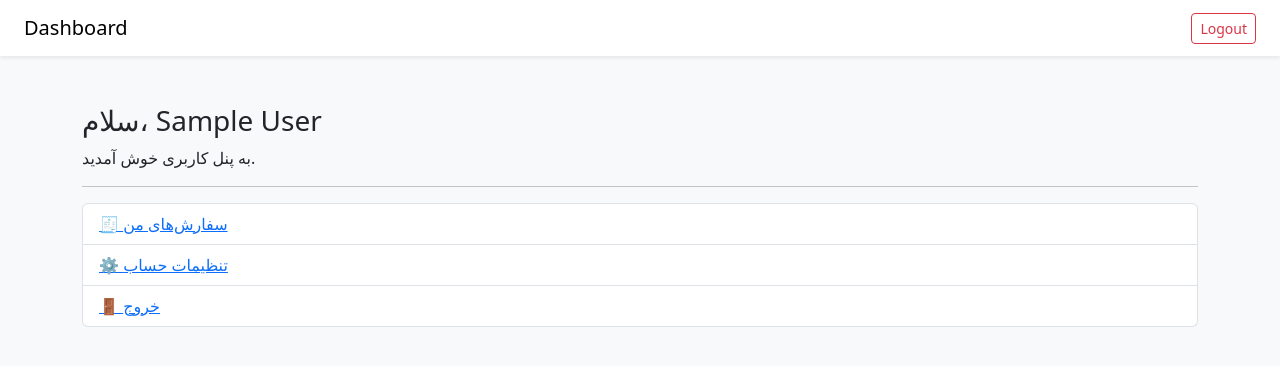
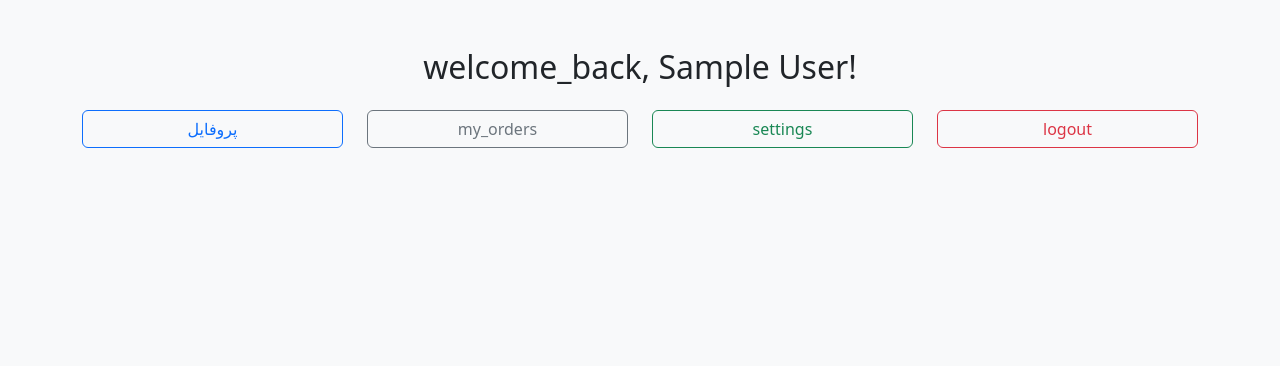
Before and after one commit to HassanEhsani/simple_shop, a Flask app: page /dashboard in a window 1280 px wide. Shown: the top 366 px of the page. Run offline with Flask 3, Linux system fonts and the light colour scheme; the visitor is signed in with stand-in values (Sample User, id 1).

Commit message:
Проект готов. Все работает стабильно и готово к публикации.

```diff
--- a/app/routes.py
+++ b/app/routes.py
@@ -186,3 +186,26 @@ def logout():
 def dashboard():
     lang = request.args.get('lang', 'fa')
     return render_template('dashboard.html', lang=lang, user=current_user)
+
+# @main.route('/dashboard')
+# @login_required
+# def dashboard():
+#     return render_template('dashboard.html', lang=request.args.get('lang', 'fa'))
+
+
+
+
+@main.route('/profile/<lang>')
+@login_required
+def profile(lang):
+    return render_template('profile.html', lang=lang, user=current_user)
+
+@main.route('/<lang>/orders')
+@login_required
+def orders(lang):
+    return render_template('orders.html', lang=lang, user=current_user)
+
+@main.route('/settings/<lang>')
+@login_required
+def settings(lang):
+    return render_template('settings.html', lang=lang, user=current_user)
--- a/app/templates/dashboard.html
+++ b/app/templates/dashboard.html
@@ -1,40 +1,28 @@
 <!DOCTYPE html>
 <html lang="{{ lang }}">
-  <head>
-    <meta charset="UTF-8" />
-    <title>Dashboard</title>
-    <link
-      href="https://cdn.jsdelivr.net/npm/bootstrap@5.3.3/dist/css/bootstrap.min.css"
-      rel="stylesheet"
-    />
-  </head>
-  <body class="bg-light">
-    <nav class="navbar navbar-expand-lg navbar-light bg-white shadow-sm px-4">
-      <span class="navbar-brand">Dashboard</span>
-      <div class="ms-auto">
-        <a
-          href="{{ url_for('main.logout', lang=lang) }}"
-          class="btn btn-outline-danger btn-sm"
-          >Logout</a
-        >
+<head>
+  <meta charset="UTF-8">
+  <title>{{ t('dashboard', lang) }}</title>
+  <link href="https://cdn.jsdelivr.net/npm/bootstrap@5.3.3/dist/css/bootstrap.min.css" rel="stylesheet">
+</head>
+<body class="bg-light">
+  <div class="container py-5">
+    <h2 class="text-center mb-4">{{ t('welcome_back', lang) }}, {{ current_user.name or current_user.email }}!</h2>
+
+    <div class="row text-center">
+      <div class="col-md-3">
+        <a href="{{ url_for('main.profile', lang=lang) }}" class="btn btn-outline-primary w-100">{{ t('profile', lang) }}</a>
       </div>
-    </nav>
-
-    <div class="container mt-5">
-      <h3>سلام، {{ user.name or user.email }}</h3>
-      <p>به پنل کاربری خوش آمدید.</p>
-
-      <hr />
-
-      <ul class="list-group">
-        <li class="list-group-item"><a href="#">🧾 سفارش‌های من</a></li>
-        <li class="list-group-item"><a href="#">⚙️ تنظیمات حساب</a></li>
-        <li class="list-group-item">
-          <a href="{{ url_for('main.logout', lang=lang) }}">🚪 خروج</a>
-        </li>
-      </ul>
+      <div class="col-md-3">
+        <a href="{{ url_for('main.orders', lang=lang) }}" class="btn btn-outline-secondary w-100">{{ t('my_orders', lang) }}</a>
+      </div>
+      <div class="col-md-3">
+        <a href="{{ url_for('main.settings', lang=lang) }}" class="btn btn-outline-success w-100">{{ t('settings', lang) }}</a>
+      </div>
+      <div class="col-md-3">
+        <a href="{{ url_for('main.logout', lang=lang) }}" class="btn btn-outline-danger w-100">{{ t('logout', lang) }}</a>
+      </div>
     </div>
-
-    <script src="https://cdn.jsdelivr.net/npm/bootstrap@5.3.3/dist/js/bootstrap.bundle.min.js"></script>
-  </body>
+  </div>
+</body>
 </html>
--- /dev/null
+++ b/app/templates/orders.html
@@ -0,0 +1,5 @@
+{% extends "base.html" %}
+{% block content %}
+  <h1>{{ t('my_orders', lang) }}</h1>
+  <p>در حال حاضر سفارشی ثبت نشده است.</p>
+{% endblock %}
--- a/translations.json
+++ b/translations.json
@@ -111,5 +111,29 @@
         "fa": "با موفقیت خارج شدید.",
         "en": "You have been logged out successfully.",
         "ru": "Вы успешно вышли из системы."
-    }
+    },
+"profile": {
+  "fa": "پروفایل",
+  "en": "Profile",
+  "ru": "Профиль",
+  "tj": "Профил"
+},
+"registered_at": {
+  "fa": "تاریخ عضویت",
+  "en": "Registered At",
+  "ru": "Дата регистрации",
+  "tj": "Санаи бақайдгирӣ"
+},
+"back_to_dashboard": {
+  "fa": "بازگشت به داشبورد",
+  "en": "Back to Dashboard",
+  "ru": "Назад к панели",
+  "tj": "Бозгашт ба панел"
+},
+"under_construction": {
+    "fa": "در دست ساخت",
+    "en": "Under construction",
+    "ru": "В разработке"
 }
+
+}
```
Also changed, not shown: app/templates/profile.html (added, +28 -0 lines), app/templates/settings.html (added, +12 -0 lines), app.db, 1 other file.
